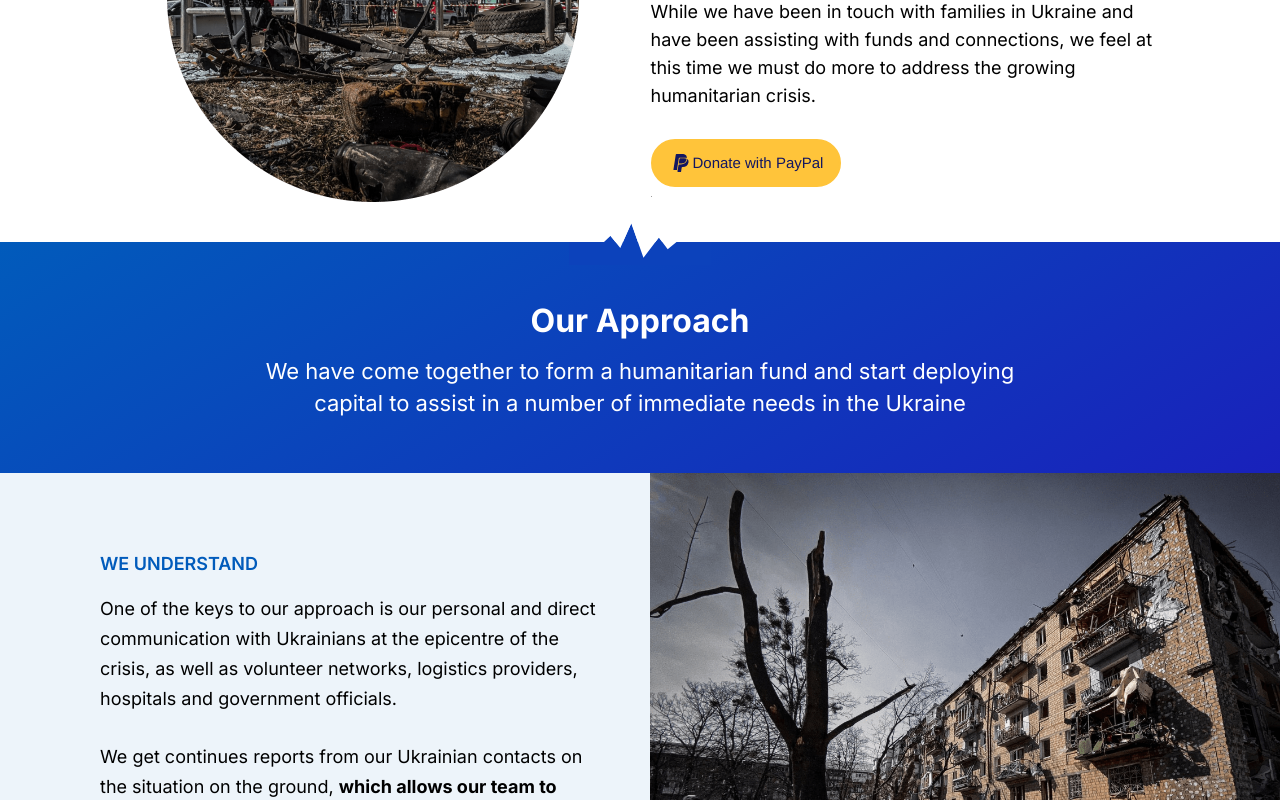
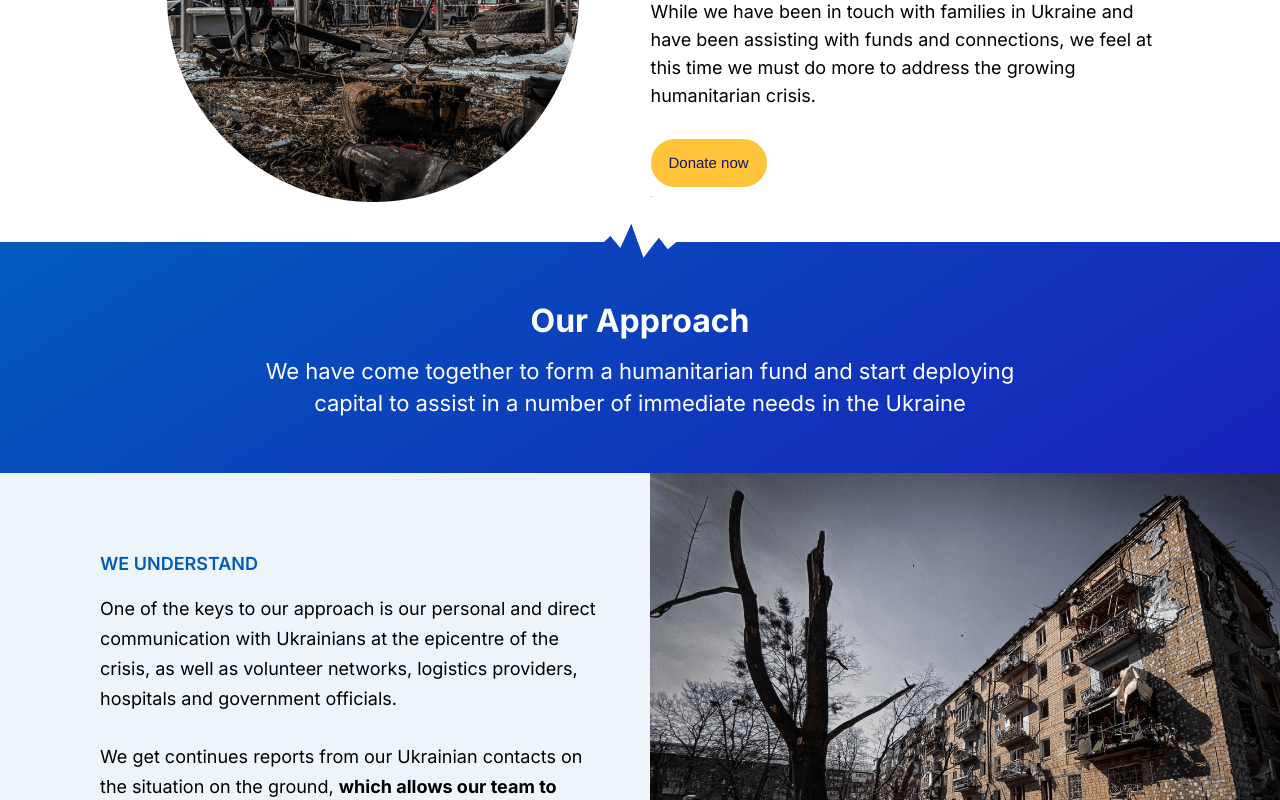
Before and after one commit to manooll/ukraine-charity, a React (Create React App) app: page / in a window 1280 px wide. Shown: the part 1740-2540 px from the top of the page. Built offline with nearby package versions, Linux system fonts and the light colour scheme; a web font is replaced by a local one.

Commit message:
update buttons

```diff
--- a/package.json
+++ b/package.json
@@ -4,6 +4,10 @@
   "private": true,
   "dependencies": {
     "@emailjs/browser": "^3.5.0",
+    "@fortawesome/fontawesome-svg-core": "^6.1.1",
+    "@fortawesome/free-brands-svg-icons": "^6.1.1",
+    "@fortawesome/free-solid-svg-icons": "^6.1.1",
+    "@fortawesome/react-fontawesome": "^0.1.18",
     "@testing-library/jest-dom": "^5.16.3",
     "@testing-library/react": "^12.1.4",
     "@testing-library/user-event": "^13.5.0",
--- a/public/index.html
+++ b/public/index.html
@@ -14,7 +14,6 @@
       name="description"
       content="We have come together to form a humanitarian fund and start deploying capital to assist in a number of immediate needs in the Ukraine"
     />
-    <script src="https://www.paypal.com/sdk/js?client-id=AZylOv8aUL6Zo9c9SI1BhLlMtTgiuMr8A7ovtcSAqhf3qattWodtfBbwbC09uyXeN1W9pFgEmIRsRTxF&currency=USD"></script>
     <title>Help Ukraine</title>
   </head>
   <body>
--- a/src/blocks/header.jsx
+++ b/src/blocks/header.jsx
@@ -100,37 +100,9 @@ export const Header = () => {
                 </ListItem>
               ))}
             </List>
-            <Paypal />
-            {/* <form
-              action = 'https://www.paypal.com/donate'
-              method='post'
-              target='_top'
-            >
-              <input
-                type='hidden'
-                name='hosted_button_id'
-                value='XSFV948DXGLLG'
-              />
-              {(!isSticky && deviceWidthState === tabletL) ||
-                deviceWidthState === mobileM ? (
-                  <PaypalInputOutlined
-                    type='submit'
-                    value='Donate'
-                    border='0'
-                    name='submit'
-                    title='PayPal - The safer, easier way to pay online!'
-                  />
-                ) : (
-                  <PaypalInputNormal
-                    type='submit'
-                    value='Donate'
-                    border='0'
-                    name='submit'
-                    title='PayPal - The safer, easier way to pay online!'
-                  />
-                )
-              }
-            </form> */}
+            <Paypal
+              isButton={true}
+            />
           </Navigation>
         </HeaderWrap>
       </Container>
--- a/src/blocks/war.jsx
+++ b/src/blocks/war.jsx
@@ -19,7 +19,10 @@ export const War = () => {
             <Description>
               While we have been in touch with families in Ukraine and have been assisting with funds and connections, we feel at this time we must do more to address the growing humanitarian crisis.
             </Description>
-            <Paypal btnText='Donate now' />
+            <Paypal
+              isButton={true}
+              btnText='Donate now'
+            />
           </Right>
         </WarWrap>
       </Container>
--- a/src/blocks/why-us.jsx
+++ b/src/blocks/why-us.jsx
@@ -9,7 +9,10 @@ export const WhyUs = () => {
         <Title>Why us and why now?</Title>
         <Description>Global Aid Foundation was founded by five executives and a medical doctor, who are naturalized US citizens, and who have deep connections with Ukrainian people, Ukrainian history, language and beliefs. We have all had successful careers and spent years in project execution, procurement, logistics and working with teams globally and in Ukraine.</Description>
         <Description>Seeing the continuing crisis in Ukraine, we believe NOW is the time to act! We know that our funds as well as your kind contributions will allow us to make an immediate and significant impact and save lives.</Description>
-        <Paypal btnText='Donate now' />
+        <Paypal
+          isButton={true}
+          btnText='Donate now'
+        />
       </Left>
       <Right />
     </WhyUsBlock>
--- a/src/components/button.jsx
+++ b/src/components/button.jsx
@@ -1,5 +1,5 @@
 import React from 'react';
-import { $Button, $ButtonOutlined } from './button.styled';
+import { ButtonNormal, ButtonOutlined } from './button.styled';
 import { Colors } from '../assets/styles/colors';
 
 export const ButtonSize = {
@@ -25,18 +25,18 @@ export const Button = ({
   children,
 }) => {
   return type === ButtonType.normal ? (
-    <$Button
+    <ButtonNormal
       size={size}
       color={color}
     >
       {children}
-    </$Button>
+    </ButtonNormal>
   ) : (
-    <$ButtonOutlined
+    <ButtonOutlined
       size={size}
       color={color}
     >
       {children}
-    </$ButtonOutlined>
+    </ButtonOutlined>
   );
 }
--- a/src/components/button.styled.js
+++ b/src/components/button.styled.js
@@ -3,7 +3,7 @@ import { ButtonSize, ButtonColor } from './button';
 import { device } from '../assets/styles/media-query';
 import { Colors } from '../assets/styles/colors';
 
-export const $Button = styled.button`
+export const ButtonNormal = styled.button`
   cursor: pointer;
   font-size: ${({ size }) => size === ButtonSize.normal ? '14px' : '16px'};
   font-weight: bold;
@@ -29,7 +29,7 @@ export const $Button = styled.button`
   }
 `;
 
-export const $ButtonOutlined = styled.button`
+export const ButtonOutlined = styled.button`
   cursor: pointer;
   font-size: ${({ size }) => size === ButtonSize.normal ? '14px' : '16px'};
   font-weight: bold;
--- a/src/components/paypal.jsx
+++ b/src/components/paypal.jsx
@@ -1,34 +1,15 @@
-import React, { useState } from 'react';
-import { List, ListItem, PaypalInput, PaypalLink, PaypalIcon } from './paypal.styled';
+import React from 'react';
+import { PaypalInput, PaypalLink } from './paypal.styled';
+import { FontAwesomeIcon } from '@fortawesome/react-fontawesome';
+import { faPaypal, faCcVisa, faCcMastercard, faCcDiscover } from '@fortawesome/free-brands-svg-icons';
 
 export const Paypal = ({
   isWidget = false,
   isLink = false,
+  isButton = false,
   fullWidth = false,
-  btnText,
+  btnText = 'Donate',
 }) => {
-  // const [ list, setList ] = useState([
-  //   { value: 10, isActive: true },
-  //   { value: 20, isActive: false },
-  //   { value: 50, isActive: false },
-  //   { value: 100, isActive: false },
-  //   { value: 'Other', isActive: false },
-  // ]);
-
-  // const onChange = (i) => {
-  //   const updatedList = [...list];
-  //   updatedList.map((item, index) => {
-  //     if (index === i) {
-  //       item.isActive = true;
-  //     } else {
-  //       item.isActive = false;
-  //     }
-  //     return item;
-  //   });
-
-  //   setList(updatedList);
-  // }
-
   return (
     <form
       action = 'https://www.paypal.com/donate'
@@ -40,22 +21,22 @@ export const Paypal = ({
         name='hosted_button_id'
         value='XSFV948DXGLLG'
       />
-      {/* {isWidget && !isLink && (
-        <List>
-          {list.map(({ value, isActive }, index) => (
-            <React.Fragment key={`${value}_${index}`}>
-              <ListItem
-                isActive={isActive}
-                onClick={() => onChange(index)}
-                type='submit'
-                name={value.toString()}
-                value={typeof value === 'number' ? `$${value}` : value}
-              />
-            </React.Fragment>
-          ))}
-        </List>
-      )} */}
-      {isLink ? (
+      {isWidget && (
+        <PaypalInput
+          type='submit'
+          border='0'
+          name='submit'
+          fullWidth={fullWidth.toString()}
+          isWidget={isWidget.toString()}
+        >
+          <span>Donate with:</span>
+          <FontAwesomeIcon icon={faPaypal} />
+          <FontAwesomeIcon icon={faCcVisa} />
+          <FontAwesomeIcon icon={faCcMastercard} />
+          <FontAwesomeIcon icon={faCcDiscover} />
+        </PaypalInput>
+      )}
+      {isLink && (
         <PaypalLink
           type='submit'
           value={btnText}
@@ -63,16 +44,15 @@ export const Paypal = ({
           name='submit'
           title='PayPal - The safer, easier way to pay online!'
         />
-      ) : (
+      )}
+      {isButton && (
         <PaypalInput
           type='submit'
           border='0'
           name='submit'
-          title='PayPal - The safer, easier way to pay online!'
           fullWidth={fullWidth.toString()}
         >
-          <PaypalIcon />
-          <span>Donate with PayPal</span>
+          <span>{btnText}</span>
         </PaypalInput>
       )}
       <img
--- a/src/components/paypal.styled.js
+++ b/src/components/paypal.styled.js
@@ -36,40 +36,6 @@ export const ListItem = styled.input`
   }
 `;
 
-// export const PaypalInput = styled.input`
-//   cursor: pointer;
-//   box-sizing: border-box;
-//   background-color: ${Colors.yellow};
-//   color: ${Colors.black};
-//   padding: 12px 16px;
-//   text-transform: uppercase;
-//   font-size: 15px;
-//   font-weight: bold;
-//   border-radius: 8px;
-//   border: none;
-//   box-shadow: 0 1px 2px rgba(0, 0, 0, .3);
-//   transition: background-image .3s ease-in;
-//   width: 100%;
-//   text-align: center;
-
-//   :hover {
-//     background-image: linear-gradient(to bottom, #FEC600, #FEE500);
-//   }
-
-//   :active {
-//     background-image: linear-gradient(to bottom, #FEE500, #FEC600);
-//     box-shadow: 0 1px 2px rgba(0, 0, 0, .2);
-//   }
-// `;
-
-export const PaypalIcon = styled.span`
-  background-image: url(${paypal});
-  width: 24px;
-  height: 24px;
-  background-size: contain;
-  background-repeat: no-repeat;
-`;
-
 export const PaypalInput = styled.button`
   cursor: pointer;
   position: relative;
@@ -95,6 +61,14 @@ export const PaypalInput = styled.button`
   :active {
     background: #d89700;
     border-color: #d89700;
+  }
+
+  span {
+    padding-right: ${({ isWidget }) => isWidget === 'true' ? '3px' : '0'};
+  }
+
+  svg {
+    padding: 0 3px;
   }
 
   :hover:after,
```
Also changed, not shown: 1 other file (tests, documents, lock files or other folders).
